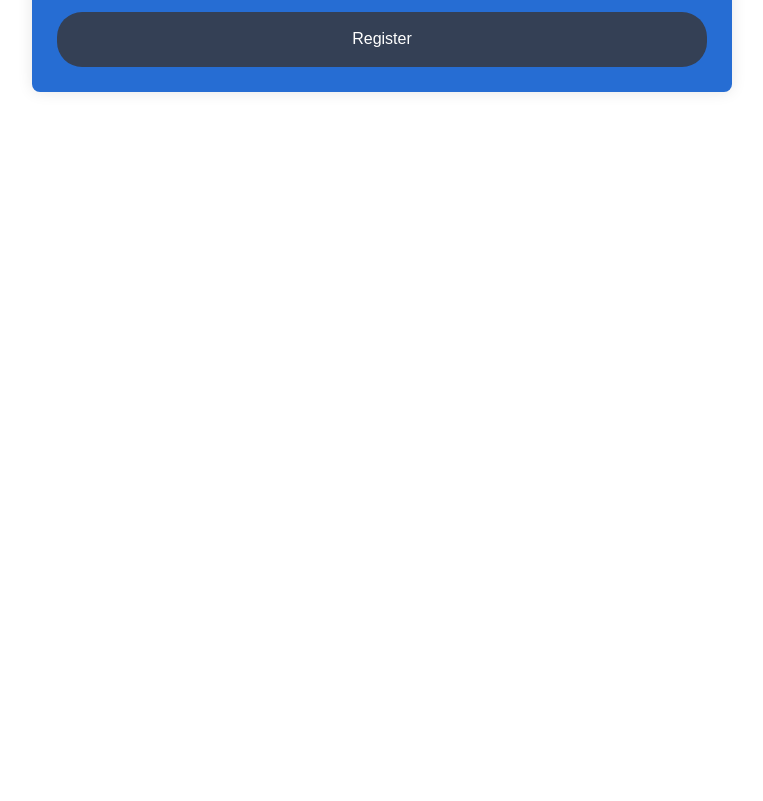
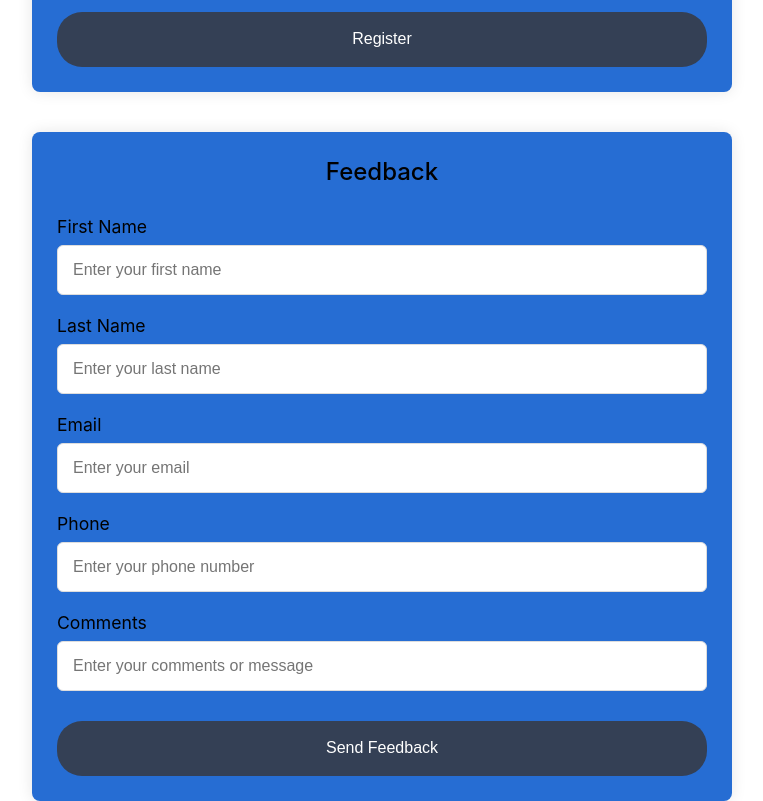
Before and after one commit to bahylol/form-creator, a React (Create React App) app: page / in a window 1280 px wide. Shown: the part 560-1361 px from the top of the page, without its empty margins (258-1021 px from the left). Before the commit the page ends 800 px from the top, so only its background shows below. Built offline with nearby package versions, Linux system fonts and the light colour scheme.

Commit message:
added a text example

```diff
--- a/src/App.js
+++ b/src/App.js
@@ -3,11 +3,19 @@ import FormCreator from './components/FormCreator';
 
 function App() {
 
-  const formTemplate = [
+  const formTemplate1 = [
     { label: 'First Name', name: 'firstName', type: 'text', placeholder: 'Enter your first name' },
     { label: 'Last Name', name: 'lastName', type: 'text', placeholder: 'Enter your last name' },
     { label: 'Email', name: 'email', type: 'email', placeholder: 'Enter your email' },
     { label: 'Phone', name: 'phone', type: 'tel', placeholder: 'Enter your phone number' },
+  ];
+
+  const formTemplate2 = [
+    { label: 'First Name', name: 'firstName', type: 'text', placeholder: 'Enter your first name' },
+    { label: 'Last Name', name: 'lastName', type: 'text', placeholder: 'Enter your last name' },
+    { label: 'Email', name: 'email', type: 'email', placeholder: 'Enter your email' },
+    { label: 'Phone', name: 'phone', type: 'tel', placeholder: 'Enter your phone number' },
+    { label: 'Comments', name: 'comments', type: 'text', placeholder: 'Enter your comments or message' }
   ];
 
   const handleFormSubmit = () => {
@@ -19,9 +27,19 @@ function App() {
       <h1>Dynamic Form Test</h1>
       <div className="Page">
         <FormCreator
-          formTemplate={formTemplate}
+          formTemplate={formTemplate1}
           formName="User Registration Form"
           submitButtonLabel="Register"
+          onSubmit={handleFormSubmit}
+        />
+      </div>
+      <br />
+      <br />
+      <div className="Page">
+        <FormCreator
+          formTemplate={formTemplate2}
+          formName="Feedback"
+          submitButtonLabel="Send Feedback"
           onSubmit={handleFormSubmit}
         />
       </div>
```
